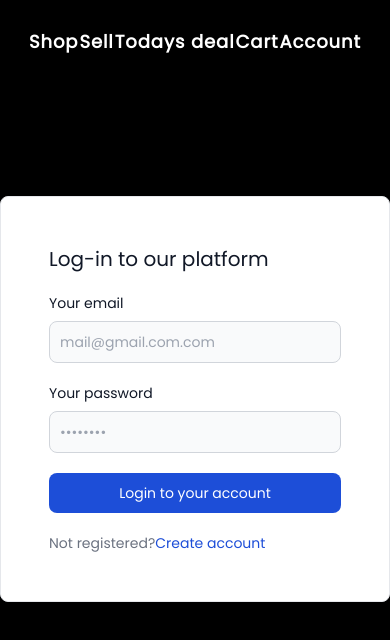
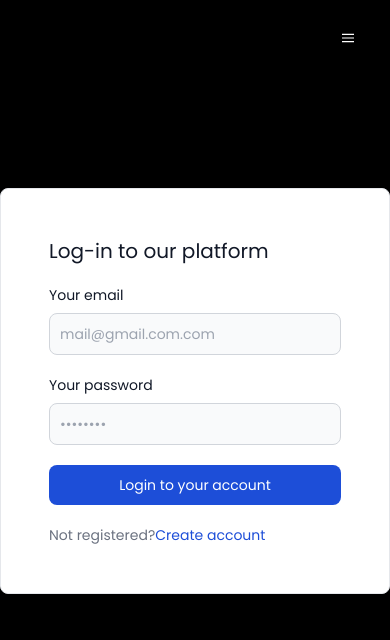
Before and after one commit to Nidhinsanju/Ecommerce, a Next.js app: page / in a window 390 px wide. Shown: the top 640 px of the page. Built offline with nearby package versions, Linux system fonts and the light colour scheme.

Commit message:
responsive for smaller screens also

```diff
--- a/src/components/Nav.tsx
+++ b/src/components/Nav.tsx
@@ -1,18 +1,48 @@
+"use client";
 import React from "react";
 import { Items } from "../contents/nav";
+import { Url } from "next/dist/shared/lib/router/router";
+import { useState } from "react";
 import Link from "next/link";
-import { Url } from "next/dist/shared/lib/router/router";
-import classNames from "classnames";
-
 interface Nav {
   title: String;
   link: Url;
   key?: any;
 }
 
-export default async function Nav() {
+export default function Nav() {
+  const [isOpen, setIsOpen] = useState(false);
   return (
-    <div className="flex md:flex-row justify-evenly items-center m-7 sm:flex-col">
+    <nav className="flex items-center text-white justify-between flex-wrap p-6">
+      <div className="flex items-center flex-shrink-0 text-white mr-6 lg:mr-72"></div>
+      <div className="block lg:hidden">
+        <button
+          onClick={() => setIsOpen(!isOpen)}
+          className="flex items-center px-3 py-2 rounded text-black-500 hover:text-black-400"
+        >
+          <svg
+            className={`fill-current h-3 w-3 ${isOpen ? "hidden" : "block"}`}
+            viewBox="0 0 20 20"
+            xmlns="http://www.w3.org/2000/svg"
+          >
+            <path d="M0 3h20v2H0V3zm0 6h20v2H0V9zm0 6h20v2H0v-2z" />
+          </svg>
+          <svg
+            className={`fill-current h-3 w-3 ${isOpen ? "block" : "hidden"}`}
+            viewBox="0 0 20 20"
+            xmlns="http://www.w3.org/2000/svg"
+          >
+            <path d="M10 8.586L2.929 1.515 1.515 2.929 8.586 10l-7.071 7.071 1.414 1.414L10 11.414l7.071 7.071 1.414-1.414L11.414 10l7.071-7.071-1.414-1.414L10 8.586z" />
+          </svg>
+        </button>
+      </div>
+      <div
+        className={`w-full block flex-grow lg:flex lg:items-center lg:w-auto ${
+          isOpen ? "block" : "hidden"
+        }`}
+      >
+        <div className="text-sm lg:flex-grow">
+          <div className="flex md:flex-row justify-evenly items-center mx-7 sm:flex-col">
             {Items.map((data: Nav) => (
               <Link
                 className="text-white font-extrabold text-lg  tracking-wider	"
@@ -23,5 +53,8 @@
               </Link>
             ))}
           </div>
+        </div>
+      </div>
+    </nav>
   );
 }
```
Lines whose indentation alone changed are shown as unchanged.
